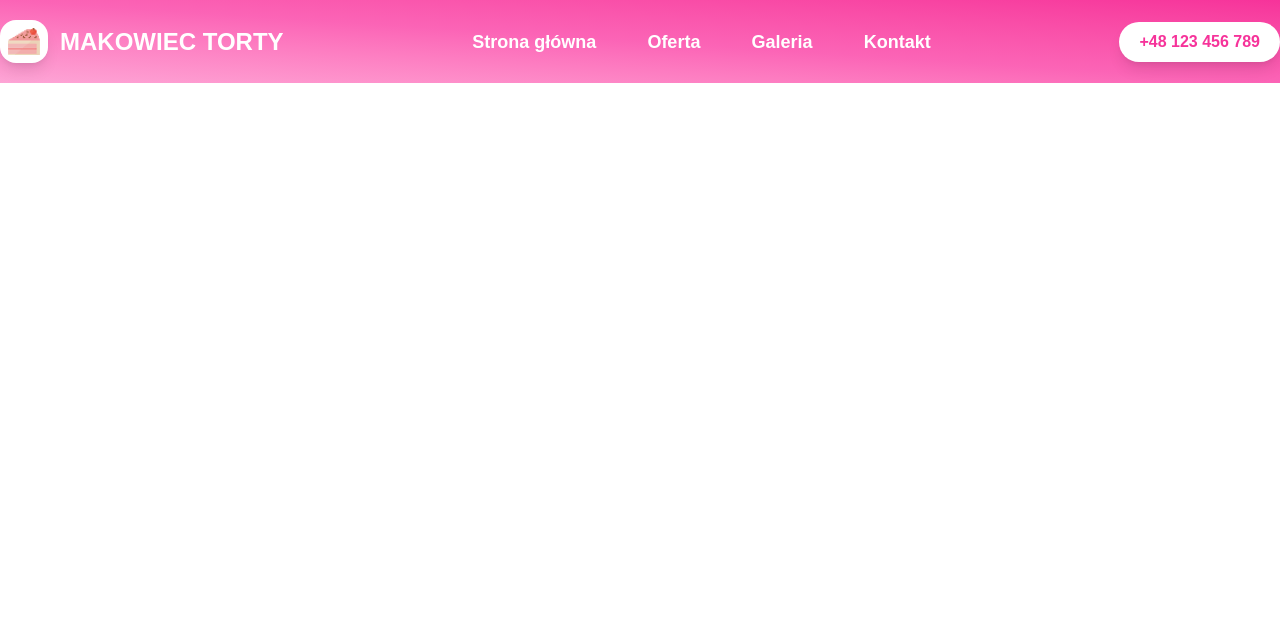
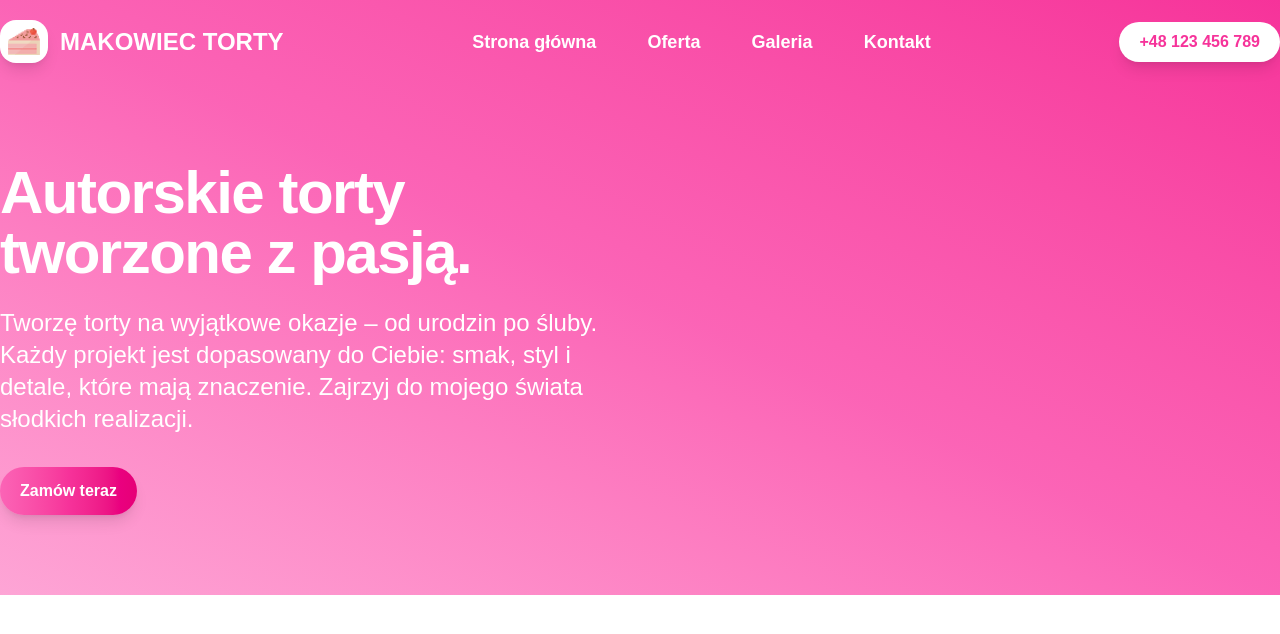
Before and after one commit to ogonekmateusz/makowiec-torty-cooking-website, a React (Vite) app: page / in a window 1280 px wide. Shown: the top 634 px of the page. Built offline with nearby package versions, Linux system fonts and the light colour scheme.

Commit message:
add default grid for hero

```diff
--- a/src/App.jsx
+++ b/src/App.jsx
@@ -1,11 +1,13 @@
 import React from 'react'
 import HeroLayout from './layouts/hero-layout'
 import Navbar from './sections/navbar'
+import Hero from './sections/hero'
 
 export default function App() {
   return (
     <HeroLayout>
       <Navbar />
+      <Hero />
     </HeroLayout>
   )
 }
--- /dev/null
+++ b/src/sections/hero.jsx
@@ -0,0 +1,24 @@
+import React from "react";
+
+export default function Hero() {
+  return (
+    <div className="hero container mx-auto md:px-0 px-4">
+      <div className="grid grid-cols-1 md:grid-cols-2">
+        <div className="hero-left flex flex-col justify-center items-center md:items-start text-center md:text-left py-20 ">
+          <h1 className="title text-white text-4xl font-extrabold tracking-tight mb-6 md:text-5xl lg:text-6xl">
+            Autorskie torty <br /> tworzone z pasją.
+          </h1>
+          <p className="subtitle text-white text-lg mb-8 md:text-lg lg:text-2xl">
+            Tworzę torty na wyjątkowe okazje – od urodzin po śluby. Każdy
+            projekt jest dopasowany do Ciebie: smak, styl i detale, które mają
+            znaczenie. Zajrzyj do mojego świata słodkich realizacji.
+          </p>
+          <button className="bg-linear-to-r from-pink-400 via-pink-500 to-pink-600 cursor-pointer text-white py-3 px-5 rounded-full shadow-lg font-semibold hover:shadow-xl hover:scale-105 active:scale-95 transition-all duration-300">
+            Zamów teraz
+          </button>
+        </div>
+        <div className="hero-right"></div>
+      </div>
+    </div>
+  );
+}
```
